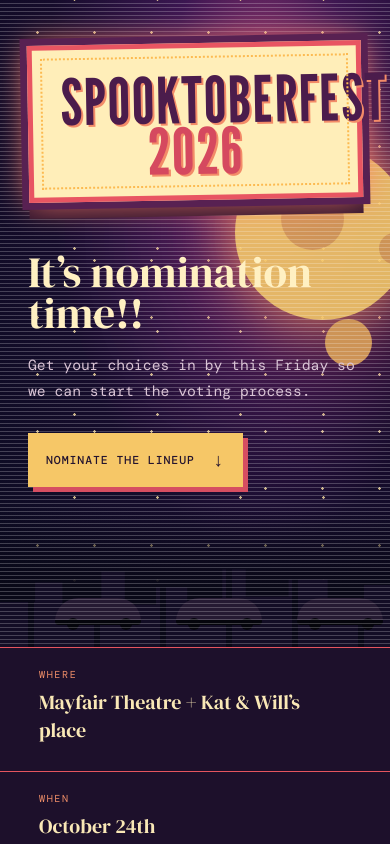
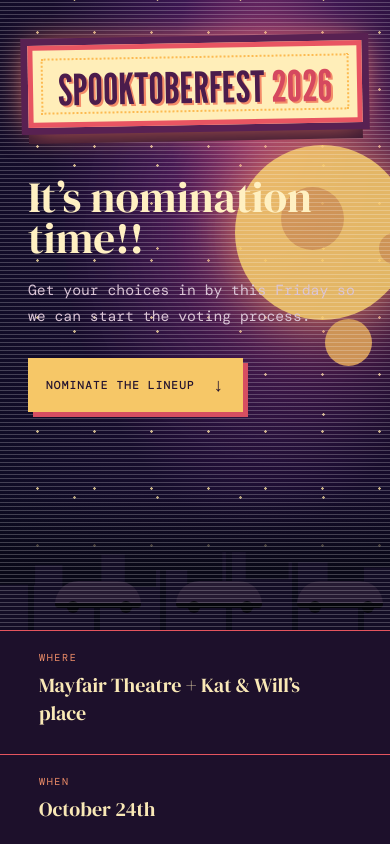
Before and after one commit to wfairclough/spooktoberfest.boo, a SvelteKit app in the folder apps/web/: page / in a window 390 px wide. Shown: the top 844 px of the page. Built offline with nearby package versions, Linux system fonts and the light colour scheme; no server answers.

Commit message:
fix: refine mobile marquee title

```diff
--- a/apps/web/src/routes/+page.svelte
+++ b/apps/web/src/routes/+page.svelte
@@ -3,7 +3,7 @@
 	const nomination = $derived(form?.nomination ?? data.nomination);
 </script>
 
-<svelte:head><title>Spooktoberfest 2026 | Mayfair Theatre</title></svelte:head>
+<svelte:head><title>Spooktoberfest 2026</title></svelte:head>
 
 <main>
 	<section class="hero" aria-labelledby="festival-title">
@@ -790,6 +790,11 @@
 		}
 		.marquee {
 			margin-bottom: 52px;
+			padding: 20px 18px 18px;
+		}
+		.marquee h1 {
+			font-size: clamp(2.55rem, 11vw, 3.5rem);
+			letter-spacing: 0;
 		}
 		.hero-copy {
 			margin: 0;
```
